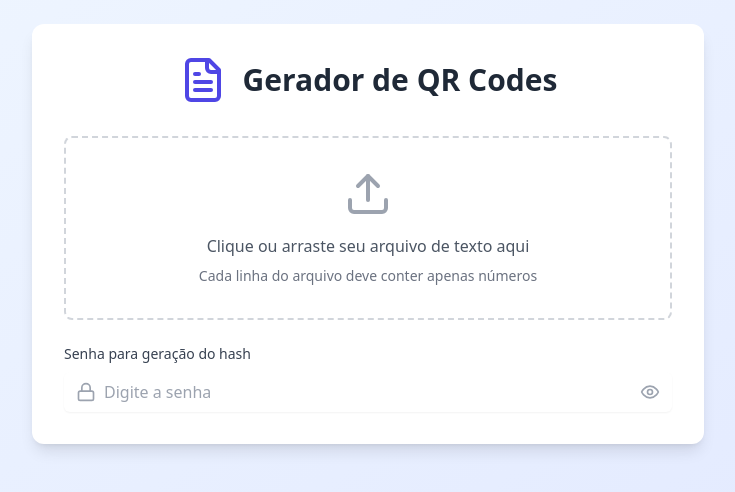
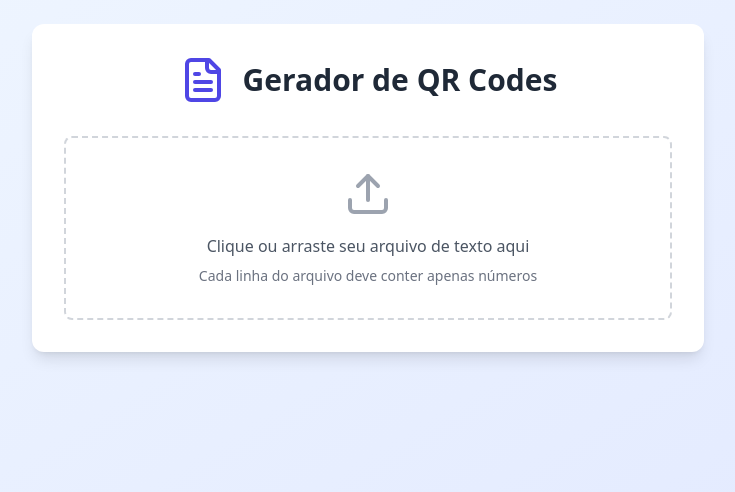
Before and after one commit to Yan-Carvalho/Gerador_QRcode, a React (Vite) app: page / in a window 1280 px wide. Shown: the top 492 px of the page, without its empty margins (272-1007 px from the left). Built offline with nearby package versions, Linux system fonts and the light colour scheme.

Commit message:
Update App.tsx SHA 256 include automatic password

```diff
--- a/src/App.tsx
+++ b/src/App.tsx
@@ -1,5 +1,5 @@
 import React, { useState, useRef } from "react";
-import { FileText, Upload, Download, Lock, Eye, EyeOff } from "lucide-react";
+import { FileText, Upload, Download } from "lucide-react";
 import CryptoJS from "crypto-js";
 import QRCode from "qrcode";
 import JSZip from "jszip";
@@ -13,8 +13,6 @@ interface QRCodeData {
 function App() {
   const [error, setError] = useState<string>("");
   const [debugInfo, setDebugInfo] = useState<string>("");
-  const [password, setPassword] = useState<string>("");
-  const [showPassword, setShowPassword] = useState(false);
   const fileInputRef = useRef<HTMLInputElement>(null);
   const [fileContent, setFileContent] = useState<string[]>([]);
   const [isProcessing, setIsProcessing] = useState(false);
@@ -26,8 +24,10 @@ function App() {
   const BATCH_SIZE = 2000;
   const BATCH_DELAY = 10000; // 10 seconds in milliseconds
 
-  const generateHash = (number: string, password: string) => {
-    const combinedString = number + password;
+  const generateHash = (number: string) => {
+    // const combinedString = number + password;
+    const combinedString = number + `VAPWHV`;
+
     return CryptoJS.SHA256(combinedString).toString();
   };
 
@@ -78,14 +78,13 @@ function App() {
 
   const processBatch = async (
     startIndex: number,
-    endIndex: number,
-    password: string
+    endIndex: number
   ): Promise<QRCodeData[]> => {
     const batchQRCodes: QRCodeData[] = [];
 
     for (let i = startIndex; i < endIndex; i++) {
       const number = fileContent[i].replace(/\s/g, "");
-      const hash = generateHash(number, password);
+      const hash = generateHash(number);
       const url = `https://check.vant.plus/${number}-${hash}`;
       const qrDataUrl = await generateQRCode(url);
 
@@ -137,11 +136,6 @@ function App() {
   };
 
   const generateAndDownloadQRCodes = async () => {
-    if (!password) {
-      setError("Por favor, digite uma senha para gerar os QR codes");
-      return;
-    }
-
     if (fileContent.length === 0) {
       setError("Por favor, carregue um arquivo primeiro");
       return;
@@ -167,7 +161,7 @@ function App() {
           }/${totalBatches}: códigos ${displayStart} até ${displayEnd}`
         );
 
-        const batchQRCodes = await processBatch(startIndex, endIndex, password);
+        const batchQRCodes = await processBatch(startIndex, endIndex);
 
         setDebugInfo(
           `Baixando lote ${
@@ -236,38 +230,6 @@ function App() {
               />
             </div>
 
-            {/* Password Input */}
-            <div className="space-y-2">
-              <label
-                htmlFor="password"
-                className="block text-sm font-medium text-gray-700"
-              >
-                Senha para geração do hash
-              </label>
-              <div className="relative">
-                <input
-                  type={showPassword ? "text" : "password"}
-                  id="password"
-                  value={password}
-                  onChange={(e) => setPassword(e.target.value)}
-                  className="block w-full rounded-md border-gray-300 shadow-sm focus:border-indigo-500 focus:ring-indigo-500 pl-10 pr-10 py-2"
-                  placeholder="Digite a senha"
-                />
-                <Lock className="absolute left-3 top-2.5 h-5 w-5 text-gray-400" />
-                <button
-                  type="button"
-                  onClick={() => setShowPassword(!showPassword)}
-                  className="absolute right-3 top-2.5 text-gray-400 hover:text-gray-600"
-                >
-                  {showPassword ? (
-                    <EyeOff className="h-5 w-5" />
-                  ) : (
-                    <Eye className="h-5 w-5" />
-                  )}
-                </button>
-              </div>
-            </div>
-
             {/* Generate Button */}
             {fileContent.length > 0 && (
               <button
```
